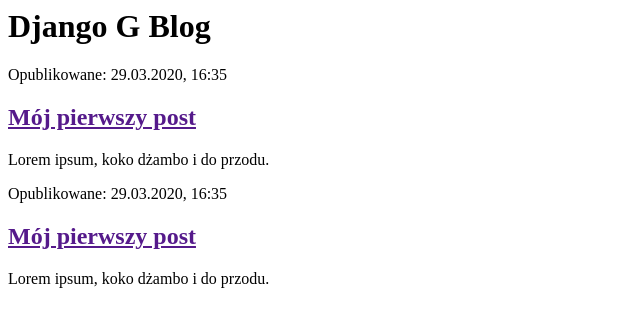
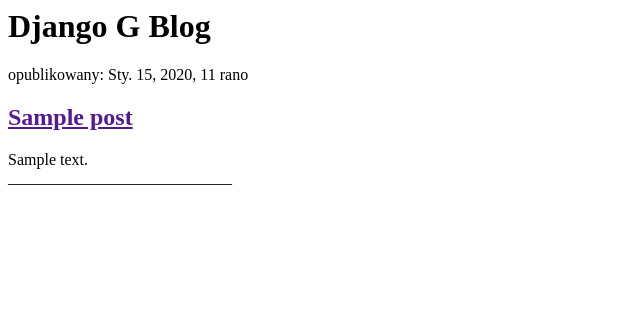
Before and after one commit to mnejus/my-first-blog, a Django app: page / in a window 1280 px wide. Shown: the top 327 px of the page, without its empty margins (0-640 px from the left). Run offline with Django 3.2, Linux system fonts and the light colour scheme; tables that the repository leaves empty hold one stand-in row (values such as "Sample post").

Commit message:
zmodyfikowany szablon do wyswietlania wpisow

```diff
--- a/blog/templates/blog/post_list.html
+++ b/blog/templates/blog/post_list.html
@@ -5,17 +5,14 @@
 		<h1><a hre="/">Django G Blog</a></h1>
 	</div>
 
+{% for post in posts %}
 	<div>
-		<p>Opublikowane: 29.03.2020, 16:35</p>
-		<h2><a href="">Mój pierwszy post</a></h2>
-		<p>Lorem ipsum, koko dżambo i do przodu.</p>
+		<p>opublikowany: {{ post.published_date }}</p>
+		<h2><a href="">{{ post.title }}</a></h2>
+		<p>{{ post.text|linebreaksbr }}<br> <!-- |linebreaksbr -> filtruje wpisy, zmienia znaczniki nowej linii na akapity -->
+		____________________________</p>
 	</div>
-
-	<div>
-		<p>Opublikowane: 29.03.2020, 16:35</p>
-		<h2><a href="">Mój pierwszy post</a></h2>
-		<p>Lorem ipsum, koko dżambo i do przodu.</p>
-	</div>
-
+{% endfor %}
+</p>
 </body>
 </html>
--- a/blog/views.py
+++ b/blog/views.py
@@ -1,4 +1,7 @@
 from django.shortcuts import render
+from django.utils import timezone
+from .models import Post
 
 def post_list(request):
-	return render(request, 'blog/post_list.html', {})
+	posts = Post.objects.filter(published_date__lte=timezone.now()).order_by('published_date')
+	return render(request, 'blog/post_list.html', {'posts':posts})
```
